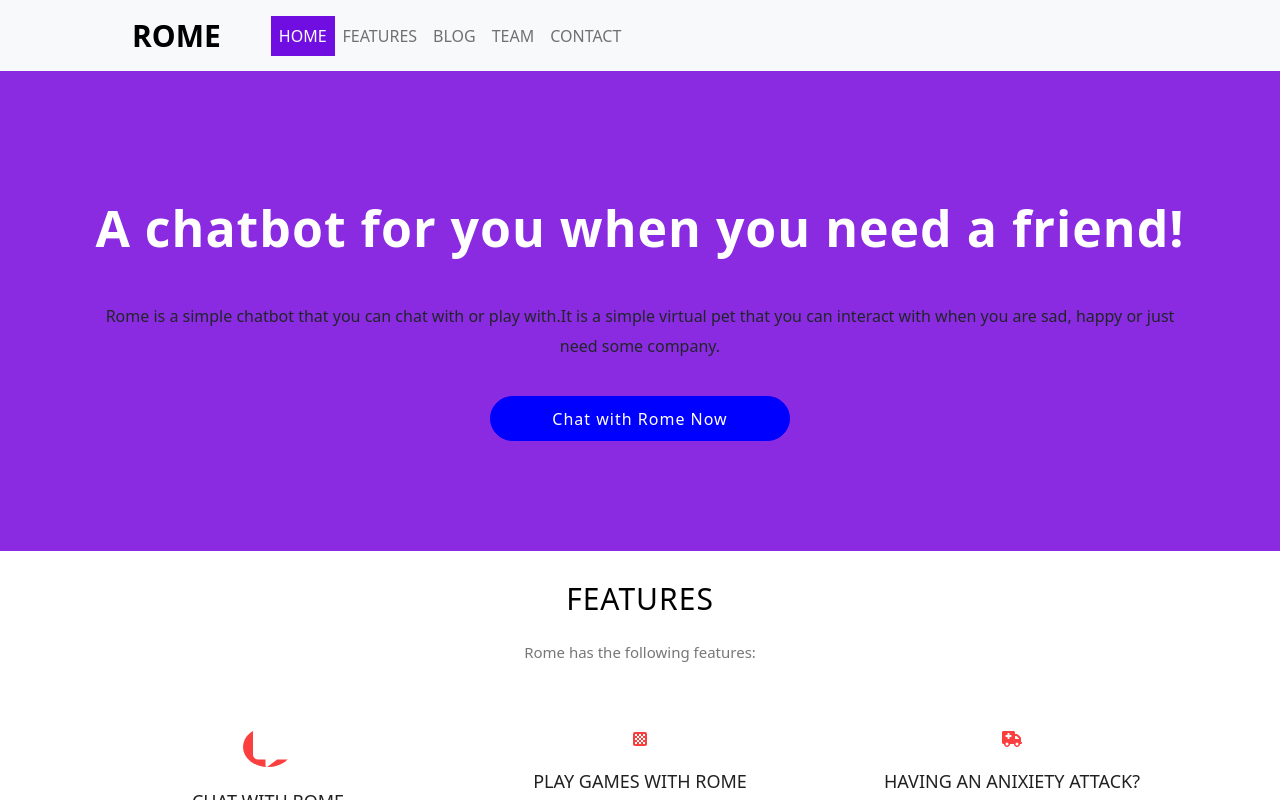
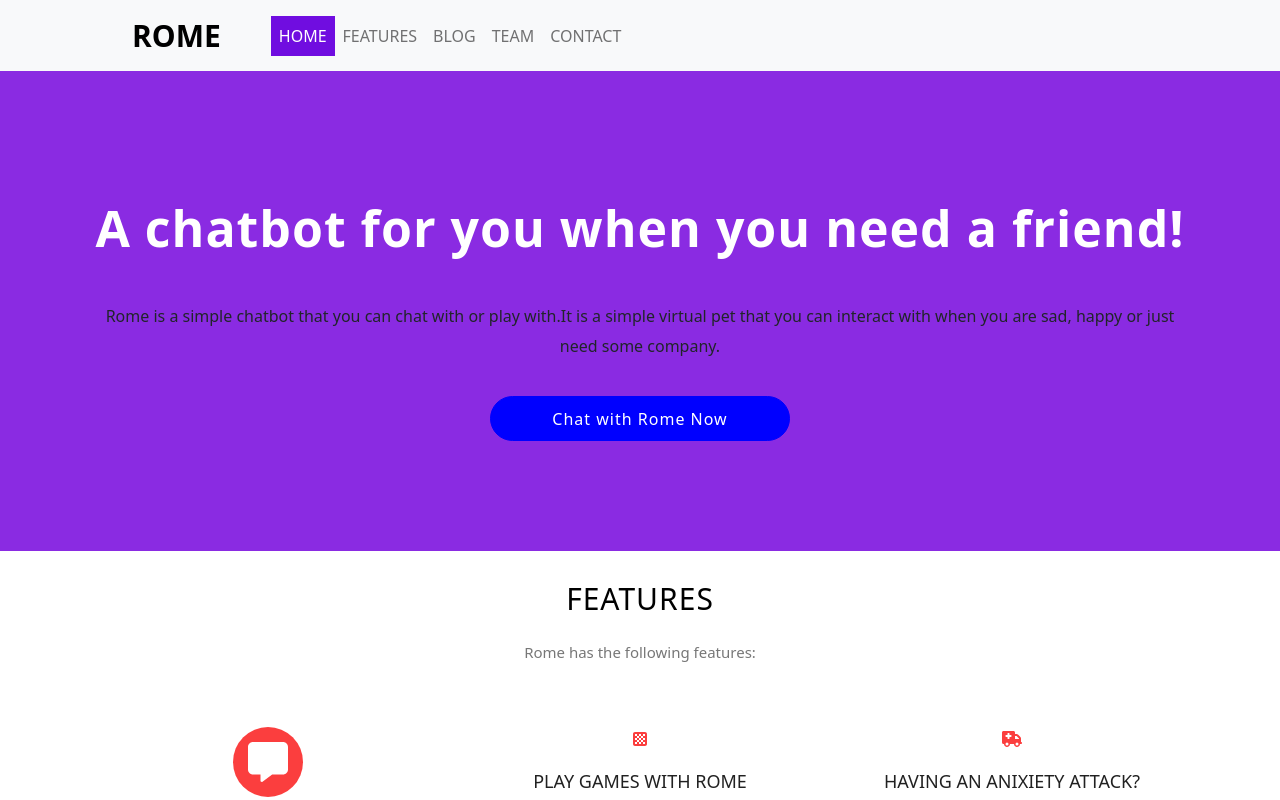
Before and after one commit to G-RIMA/ROME_-, a React (Create React App) app in the folder landing_page/: page / in a window 1280 px wide. In both pictures the pointer is over the icon 268 px from the left and 739 px from the top of the page. Shown: the top 800 px of the page. Built offline with nearby package versions, Linux system fonts and the light colour scheme.

Commit message:
features section

```diff
--- a/landing_page/src/Component/Home/Features/Features.css
+++ b/landing_page/src/Component/Home/Features/Features.css
@@ -35,6 +35,7 @@
 .features .box svg{
     color: #fb3e3e;
     text-align: center;
+    align-items: center;
 
 }
 
@@ -56,7 +57,8 @@
     background-color: #fb3e3e;
     width: 40px;
     height: 40px;
+    align-items: center;
+    padding: 15px;
     border-radius: 50%;
-    padding-left: 10px;
     transition: .3s ease-in;
 }
```
